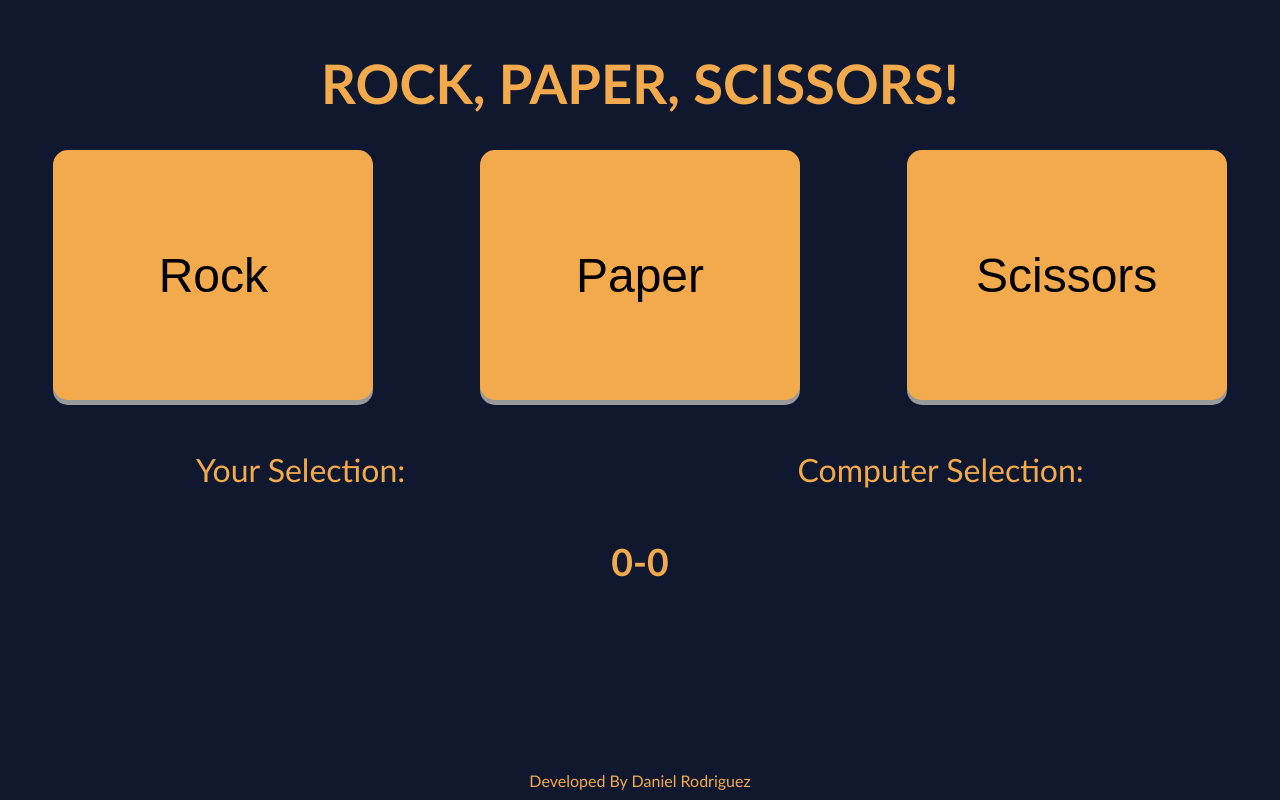
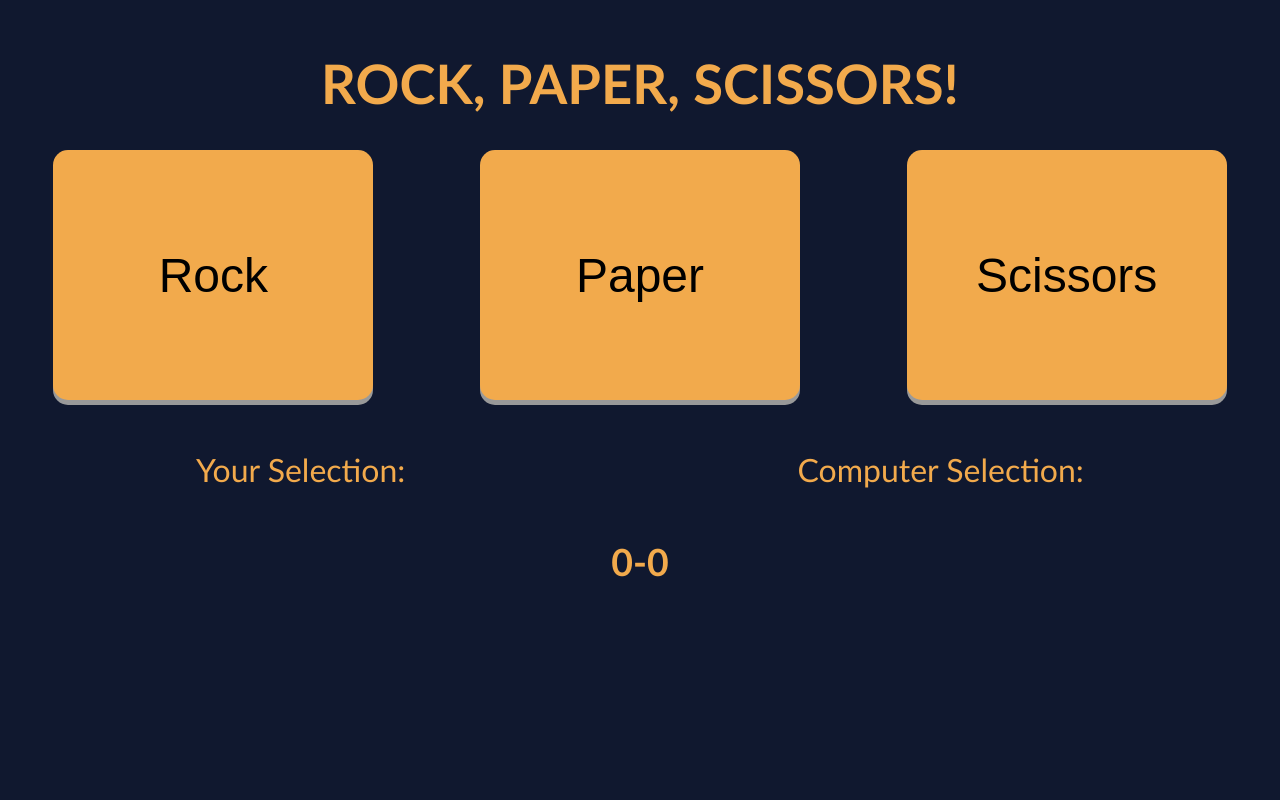
Before and after one commit to Danielogy/rock_paper_scissors, a plain HTML site: page index.html in a window 1280 px wide. Drawn offline with Linux system fonts and the light colour scheme.

Commit message:
removed footer

```diff
--- a/index.html
+++ b/index.html
@@ -35,9 +35,6 @@
     <div class="play-again" style="display: none">
         <button id = '4'>Play Again</button>
     </div>
-    <footer>
-        <p>Developed By Daniel Rodriguez</p>
-    </footer>
 </body>
 <script src="resources/javascript/app.js"></script>
 </html>
--- a/resources/css/style.css
+++ b/resources/css/style.css
@@ -81,14 +81,6 @@ button[id='4']{
     width: 25vw;
 }
 
-footer{
-    position: fixed;
-    left: 0;
-    bottom: 10px;
-    width: 100%;
-    text-align: center;
-}
-
 /* media queries */
 @media screen and (max-width: 730px){
     h1{
```
Also changed, not shown: 2 other files.
